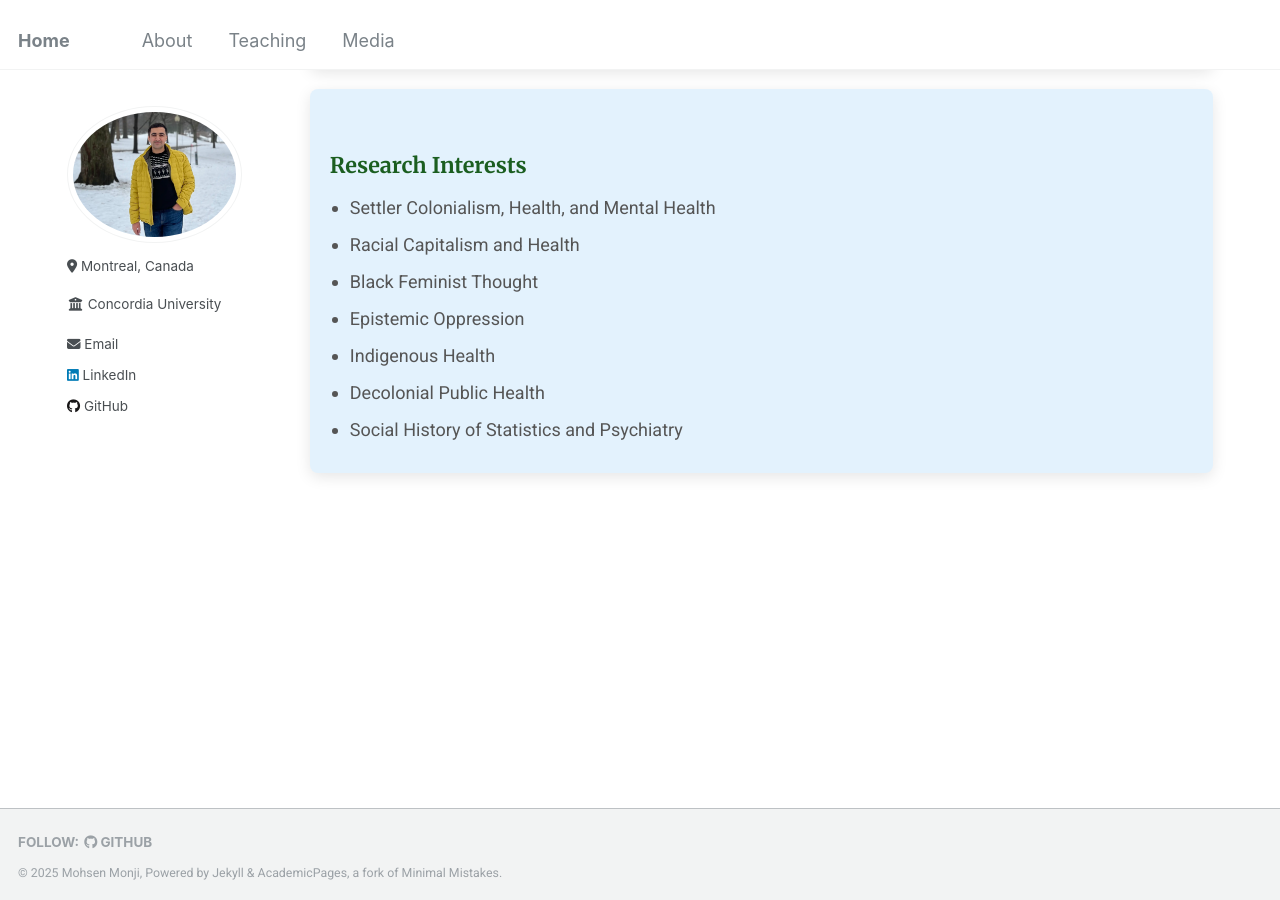
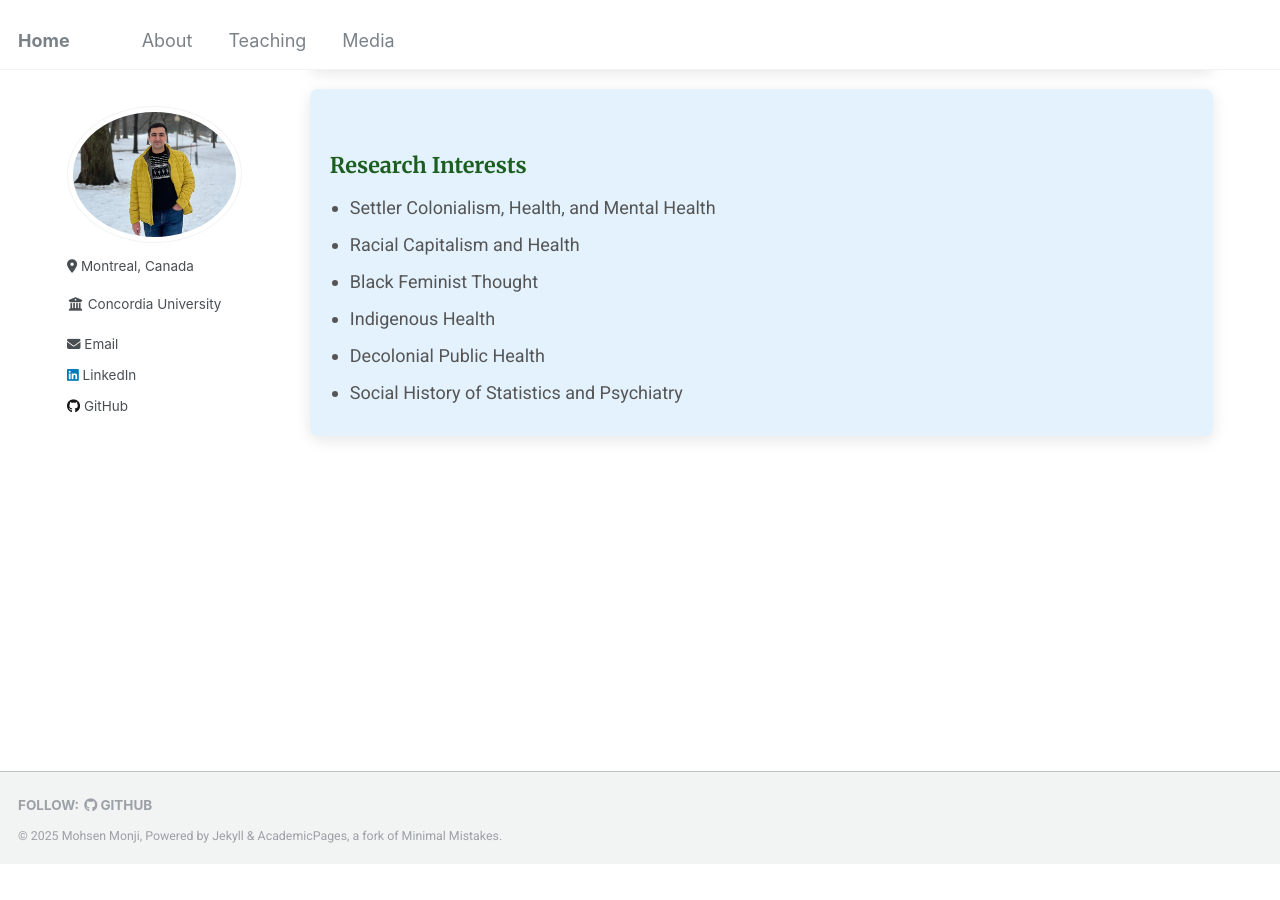
Before and after one commit to Mohsnmonji/mohsnmonji.github.io, a Jekyll site: the page built from about-me.md, in a window 1280 px wide and 900 px high, scrolled down 880 px. Built offline with Jekyll 4.4.1, drawn with Linux system fonts in a browser that asks for light colours; after the commit the page ends 1743 px from its top, so only the background shows below that.

Commit message:
Update about-me.md

```diff
--- a/about-me.md
+++ b/about-me.md
@@ -127,7 +127,6 @@ author_profile: true
     <li>Settler Colonialism, Health, and Mental Health</li>
     <li>Racial Capitalism and Health</li>
     <li>Black Feminist Thought</li>
-    <li>Epistemic Oppression</li>
     <li>Indigenous Health</li>
     <li>Decolonial Public Health</li>
     <li>Social History of Statistics and Psychiatry</li>
```
